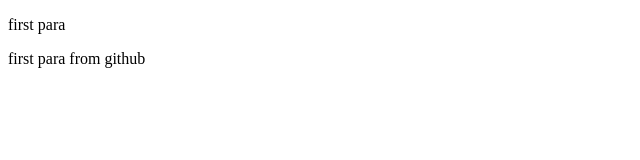
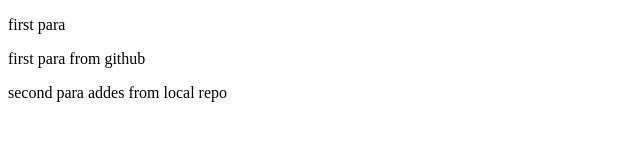
Before and after one commit to SyedHuzaifa98/14JuneProject, a plain HTML site: page index.html in a window 1280 px wide. Shown: the whole page, without its empty margins (0-640 px from the left). Drawn offline with Linux system fonts and the light colour scheme.

Commit message:
second commit from pc

```diff
--- a/index.html
+++ b/index.html
@@ -11,6 +11,6 @@
 
     <p>first para from github</p>
 
-
+    <p>second para addes from local repo</p>
 </body>
 </html>
```
